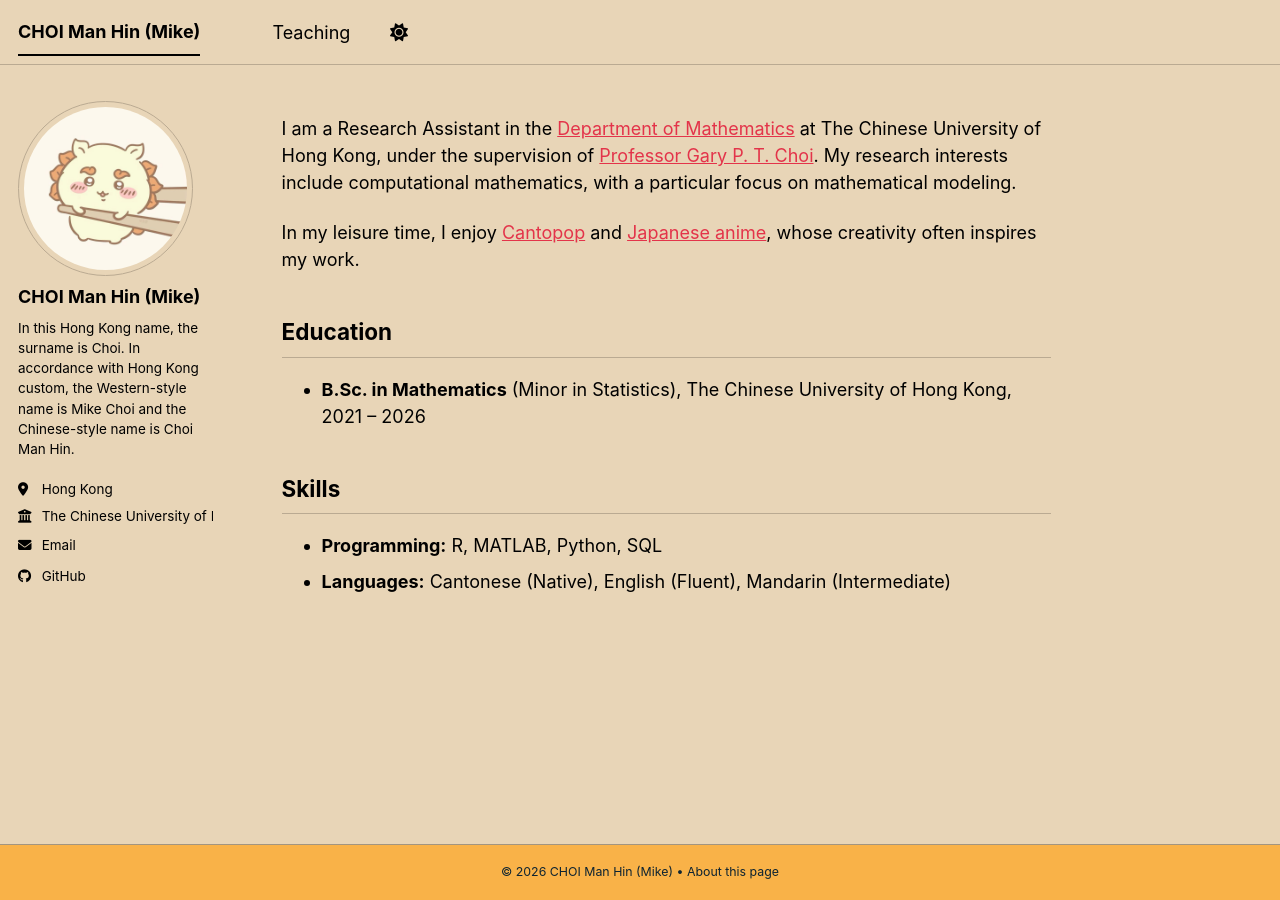
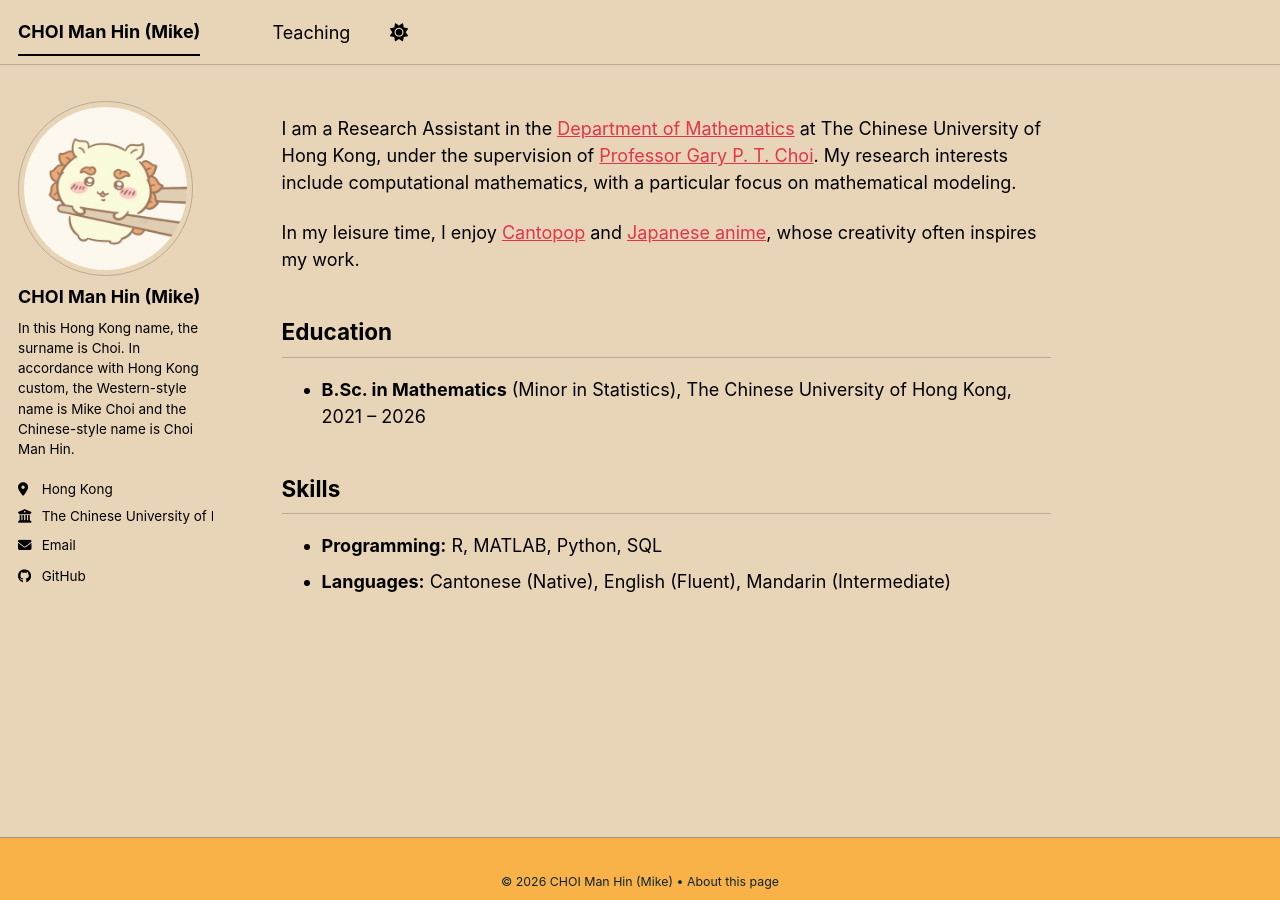
Before and after one commit to cmhin0129/cmhin0129.github.io, a Jekyll site: the page built from _pages/about.md, in a window 1280 px wide. Built offline with Jekyll 4.4.1, drawn with Linux system fonts in a browser that asks for light colours; a style sheet for code colours, icons or effects is not loaded.

Commit message:
Update footer.html

```diff
--- a/_includes/footer.html
+++ b/_includes/footer.html
@@ -1,4 +1,11 @@
 {% include base_path %}
+
+<style>
+  .page__footer footer {
+    padding: 8px 0 !important;
+    margin-top: 1.5rem !important;
+  }
+</style>
 
 <div class="page__footer-copyright" style="float: none; width: 100%; text-align: center;">
   &copy; {{ site.time | date: '%Y' }} {{ site.name | default: site.title }} &bull; <a href="{{ base_path }}/about-page/">About this page</a>
```
